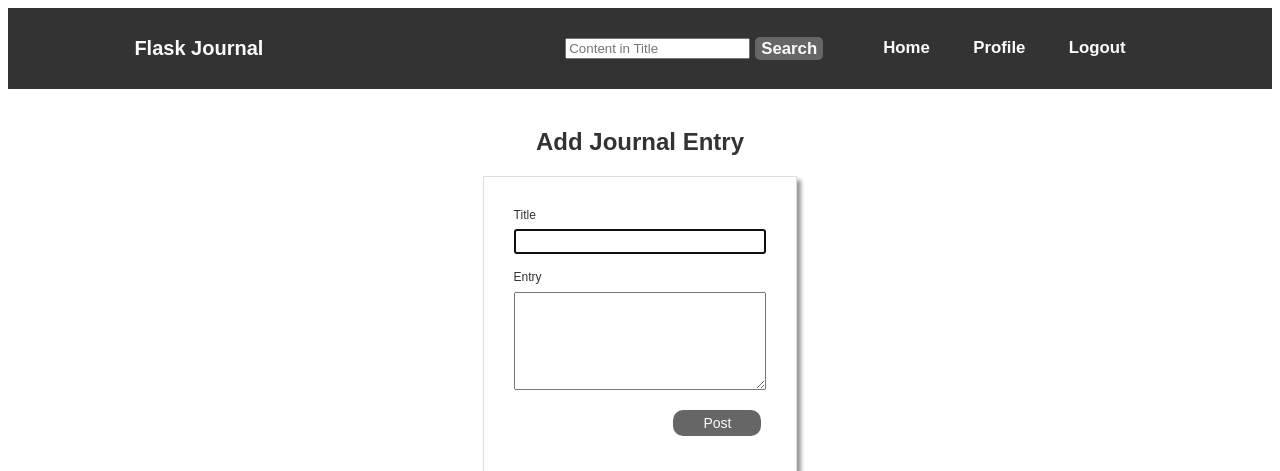
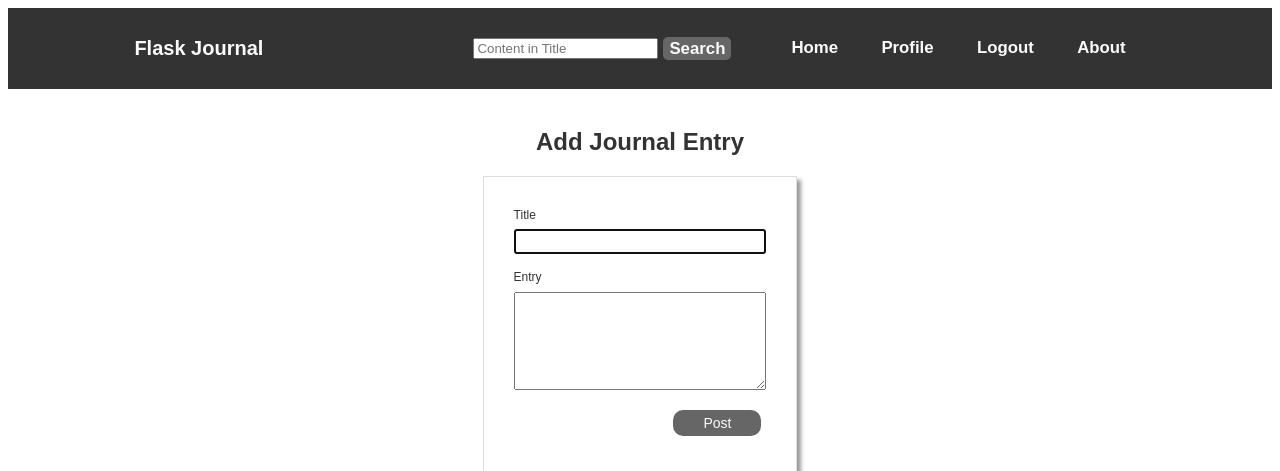
Before and after one commit to mayaname/flask_blog, a Flask app: page /add_entry/ in a window 1280 px wide. Shown: the top 471 px of the page. Run offline with Flask 3, Linux system fonts and the light colour scheme; the visitor is signed in with stand-in values (Sample User, id 1); data comes from the database, SQL or seed files in the repository; some libraries are stand-ins or nearby versions.

Commit message:
Update for added about page

```diff
--- a/app/routes.py
+++ b/app/routes.py
@@ -277,7 +277,7 @@ def add_entry():
     page_title = _('Add Journal Entry')
 
     # Allowed elements for sanitized the entry input
-    ALLOWED_TAGS = ['p', 'br', 'code' 'strong', 'em', 'ul', 'ol', 'li']
+    ALLOWED_TAGS = ['p', 'br', 'code', 'strong', 'em', 'ul', 'ol', 'li']
     ALLOWED_ATTRIBUTES = {}
 
     form = PostForm()
@@ -432,3 +432,13 @@ def profile(username):
 def profile_popup(username):
     user = db.first_or_404(sa.select(User).where(User.username == username))
     return render_template('_profile_content.html', user=user)
+
+@pages.route('/about/')
+def about():
+    head_title = 'About Site'
+    page_title = 'About this Site'
+
+    return render_template('about.html',
+                           head_title=head_title,
+                           page_title=page_title
+                           )
--- a/app/templates/_header.html
+++ b/app/templates/_header.html
@@ -24,7 +24,7 @@
         {% else %}
           <li><a class="nav_link" href="{{ url_for('pages.login') }}">{{_('Login')}}</a></li>
         {% endif %}
-
+        <li><a class="nav_link" href="{{ url_for('pages.about') }}">{{_('About')}}</a></li>
       </ul>
     </nav>
 
```
Also changed, not shown: readme.md. Lines whose indentation alone changed are shown as unchanged.
